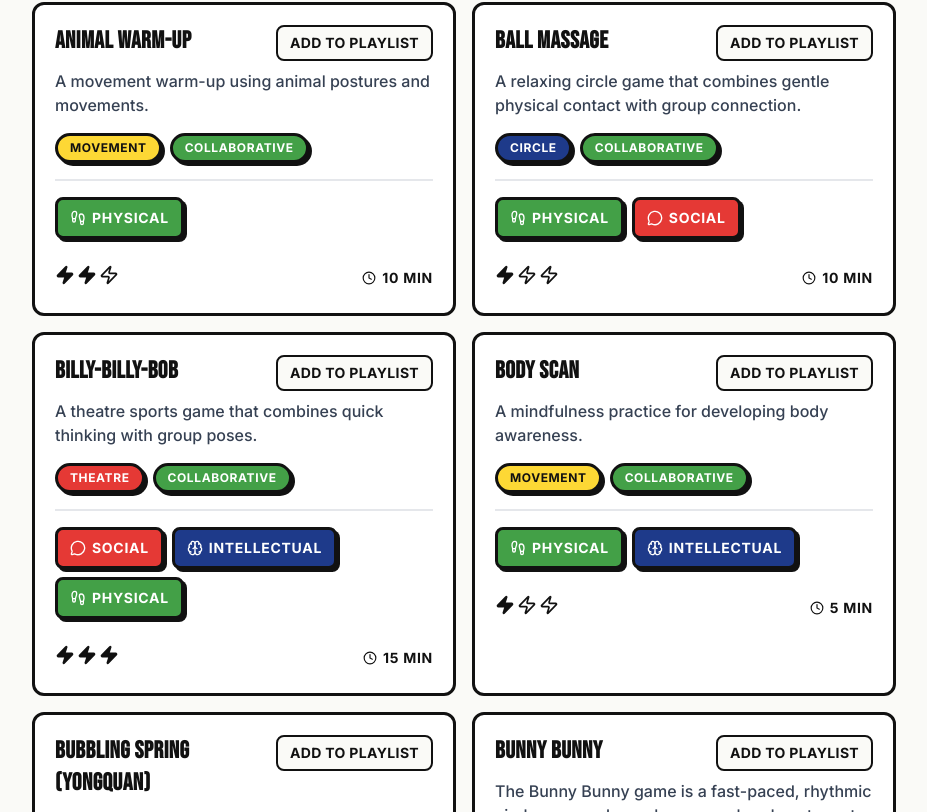
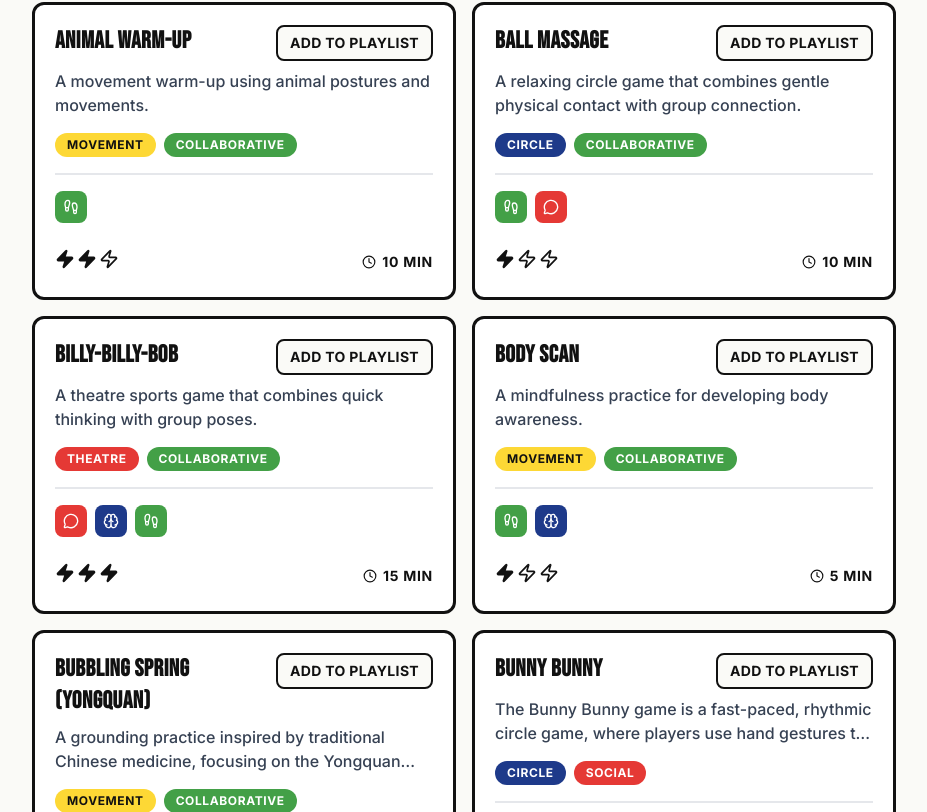
Before and after one commit to phivk/playful-revolution-games-index-2, a Next.js app: page / in a window 1280 px wide. Shown: the part 788-1600 px from the top of the page, without its empty margins (176-1103 px from the left). Built offline with nearby package versions, Linux system fonts and the light colour scheme.

Commit message:
simplify game card chips

```diff
--- a/src/components/GameCard.tsx
+++ b/src/components/GameCard.tsx
@@ -67,14 +67,14 @@ export default function GameCard({
 
       <div className="flex flex-wrap gap-2 mb-4">
         {game.tags.map((tag) => (
-          <TagChip key={tag} tag={tag} />
+          <TagChip key={tag} tag={tag} flat />
         ))}
       </div>
 
       <div className="border-t-2 border-gray-200 pt-4 space-y-6">
         <div className="flex flex-wrap gap-2">
           {game.pillars.map((pillar) => (
-            <PillarChip key={pillar} pillar={pillar} />
+            <PillarChip key={pillar} pillar={pillar} iconOnly />
           ))}
         </div>
 
--- a/src/components/PillarChip.tsx
+++ b/src/components/PillarChip.tsx
@@ -17,12 +17,25 @@ interface PillarChipProps {
   pillar: Pillar;
   selected?: boolean;
   onClick?: () => void;
+  iconOnly?: boolean;
 }
 
-export default function PillarChip({ pillar, selected, onClick }: PillarChipProps) {
+export default function PillarChip({ pillar, selected, onClick, iconOnly }: PillarChipProps) {
   const { color, Icon } = PILLAR_CONFIG[pillar];
   const isInteractive = typeof onClick === "function";
   const isActive = isInteractive ? !!selected : true;
+
+  if (iconOnly) {
+    return (
+      <span
+        className="inline-flex items-center justify-center w-8 h-8 rounded-lg text-white"
+        style={{ backgroundColor: color }}
+        title={pillar}
+      >
+        <Icon size={16} />
+      </span>
+    );
+  }
 
   const Tag = isInteractive ? "button" : "span";
 
--- a/src/components/TagChip.tsx
+++ b/src/components/TagChip.tsx
@@ -17,9 +17,10 @@ interface TagChipProps {
   tag: Tag;
   selected?: boolean;
   onClick?: () => void;
+  flat?: boolean;
 }
 
-export default function TagChip({ tag, selected, onClick }: TagChipProps) {
+export default function TagChip({ tag, selected, onClick, flat }: TagChipProps) {
   const { bg, text } = TAG_CONFIG[tag];
   const isInteractive = typeof onClick === "function";
   const isActive = isInteractive ? !!selected : true;
@@ -29,13 +30,15 @@ export default function TagChip({ tag, selected, onClick }: TagChipProps) {
   return (
     <Element
       {...(isInteractive ? { onClick, type: "button" as const } : {})}
-      className={`inline-flex items-center text-xs px-3 py-1 rounded-full font-bold uppercase tracking-wider border-3 border-[#111111] transition-all duration-100 ${
+      className={`inline-flex items-center text-xs px-3 py-1 rounded-full font-bold uppercase tracking-wider transition-all duration-100 ${
+        flat ? "border-0" : "border-3 border-[#111111]"
+      } ${
         isInteractive
           ? "transform hover:scale-105 active:scale-95 min-h-[44px] cursor-pointer"
           : ""
       } ${
         isActive
-          ? "shadow-[3px_3px_0px_0px_#111111]"
+          ? flat ? "" : "shadow-[3px_3px_0px_0px_#111111]"
           : "bg-transparent text-[#111111] hover:border-[#E53935] hover:text-[#E53935]"
       }`}
       style={
```
